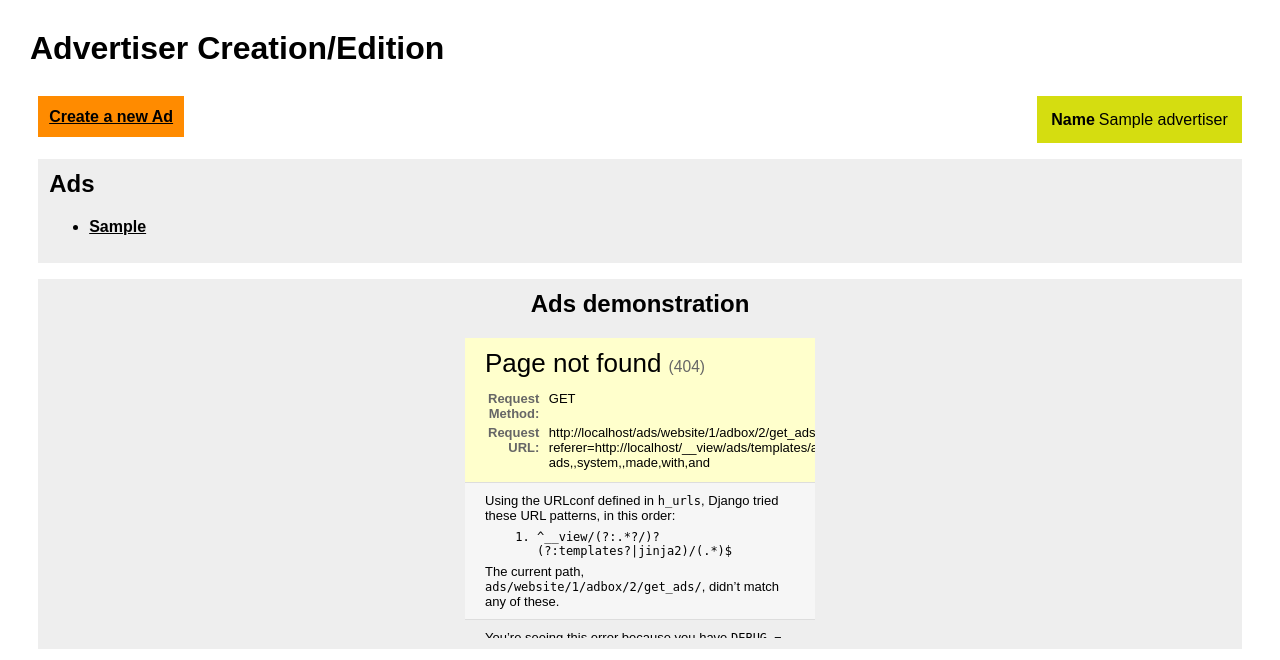
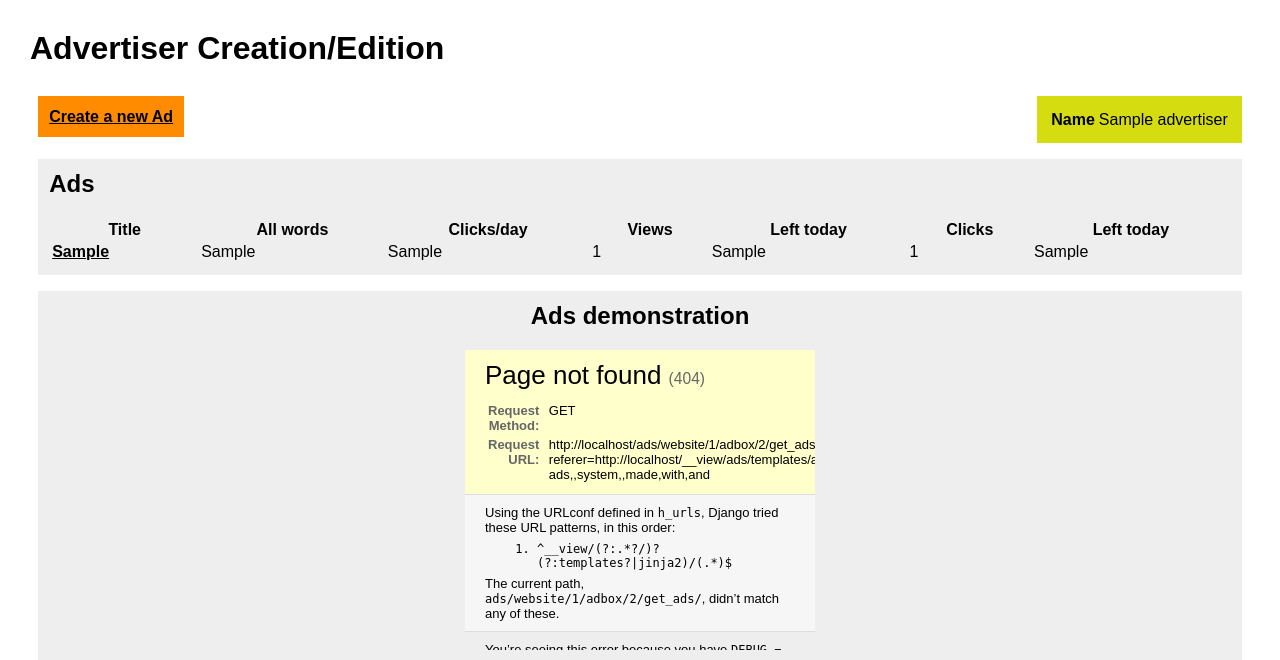
Before and after one commit to masroore/django-ads, a Django app: template ads/templates/ads/advertiser_home.html in a window 1280 px wide. Shown: the top 660 px of the page. Run offline with Django 3.2, Linux system fonts and the light colour scheme; the template is opened without the code that fills it: most values are stand-ins (such as "Sample title", 1, 10 or a date in 2020).

Commit message:
fixing CRUD features

```diff
--- a/ads/media/ads.css
+++ b/ads/media/ads.css
@@ -97,3 +97,7 @@
     height: 10em;
     font-family: courier new;
 }
+
+table.list {
+    width: 100%;
+}
--- a/ads/templates/ads/advertiser_home.html
+++ b/ads/templates/ads/advertiser_home.html
@@ -27,11 +27,28 @@
     <h2>{% trans "Ads" %}</h2>
 
     {% if advertiser.ads.count %}
-    <ul>
+    <table class="list">
+        <tr>
+            <th>{% trans "Title" %}</th>
+            <th>{% trans "All words" %}</th>
+            <th>{% trans "Clicks/day" %}</th>
+            <th>{% trans "Views" %}</th>
+            <th>{% trans "Left today" %}</th>
+            <th>{% trans "Clicks" %}</th>
+            <th>{% trans "Left today" %}</th>
+        </tr>
         {% for ad in advertiser.ads.all %}
-        <li><a href="{{ ad.get_absolute_url }}">{{ ad }}</a></li>
+        <tr>
+            <td><a href="{{ ad.get_absolute_url }}">{{ ad }}</a></td>
+            <td>{{ ad.all_words }}</td>
+            <td>{{ ad.click_limit_per_day }}</td>
+            <td>{{ ad.view_count }}</td>
+            <td>{{ ad.view_credits }}</td>
+            <td>{{ ad.click_count }}</td>
+            <td>{{ ad.click_credits }}</td>
+        </tr>
         {% endfor %}
-    </ul>
+    </table>
     {% else %}
     {% trans "This advertiser has no ads!" %}
     {% endif %}
```
Also changed, not shown: ads/models.py (+6 -1 lines).
